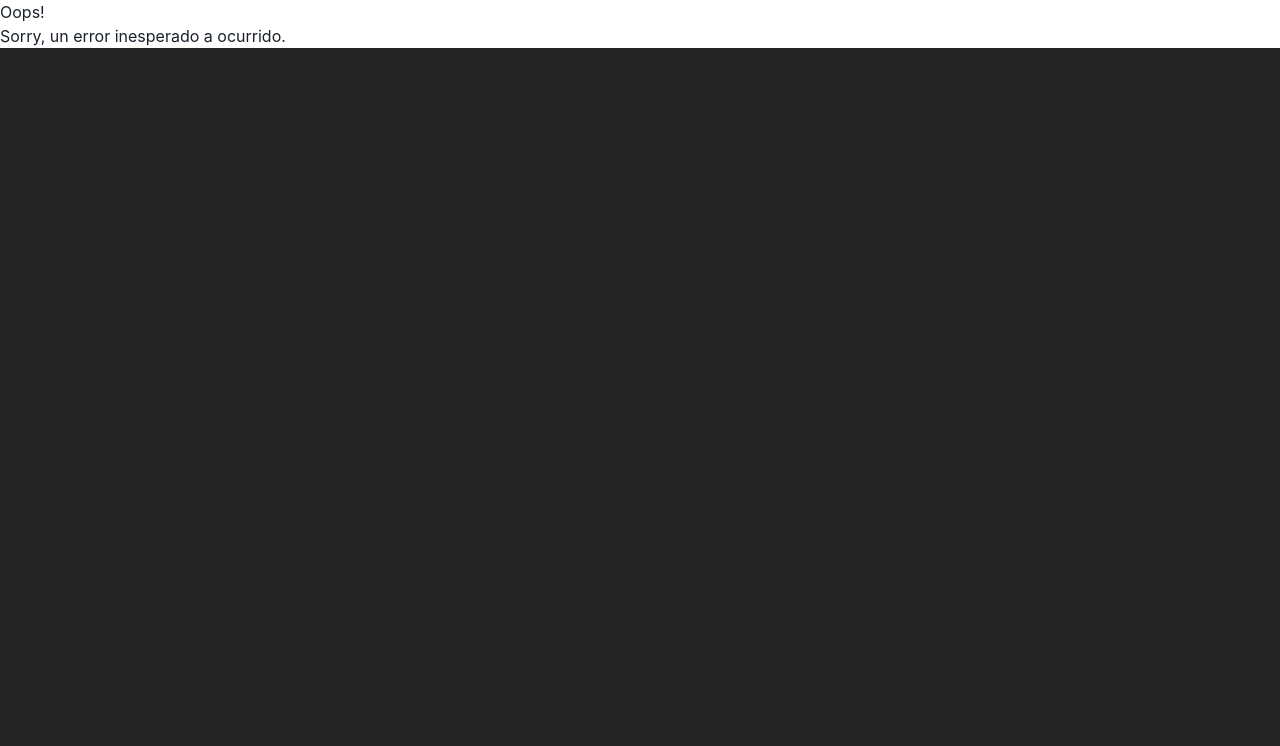
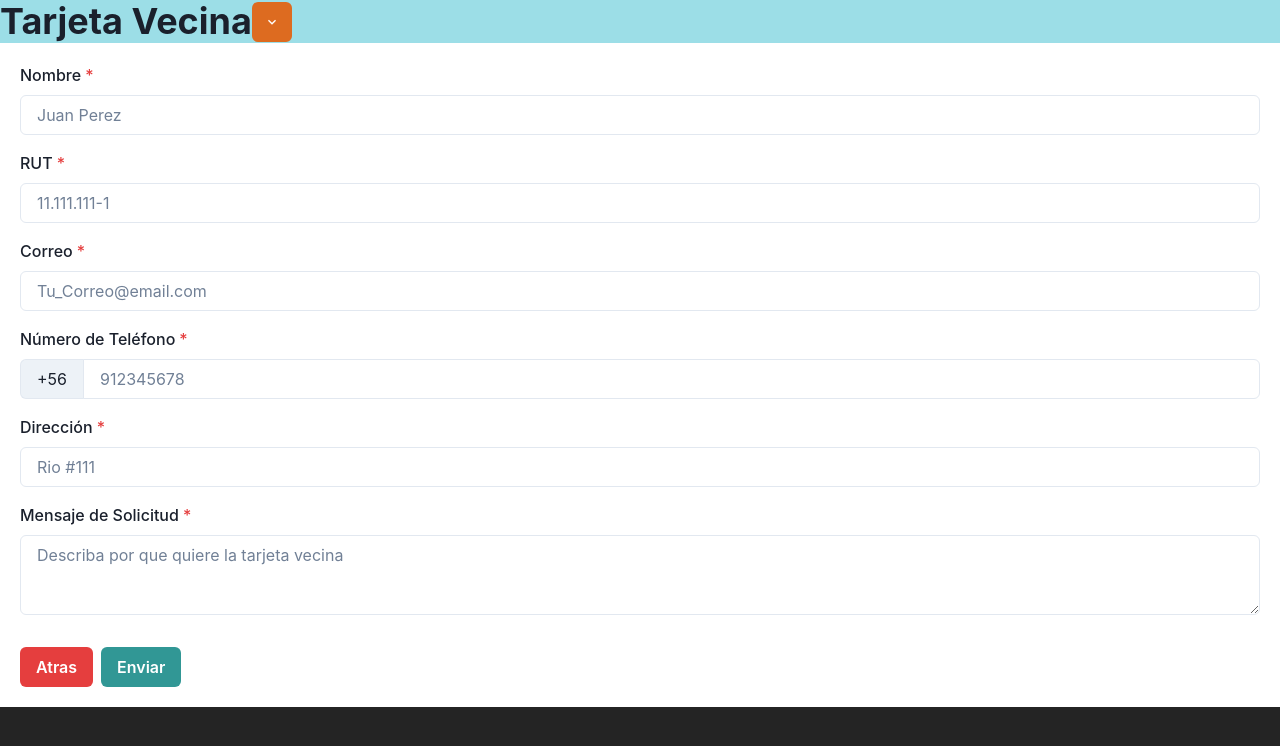
Before and after one commit to CristianIECI1502/PRISW, a React (Vite) app in the folder frontend/: page /postF in a window 1280 px wide. Shown: the top 746 px of the page. Built offline with nearby package versions, Linux system fonts and the light colour scheme; no server answers; sample sign-in values are in the browser's storage.

Commit message:
creacion del formulario en front

```diff
--- a/frontend/src/routes/App.jsx
+++ b/frontend/src/routes/App.jsx
@@ -10,7 +10,7 @@ function App() {
         <h1>Pagina principal</h1>
         <h2>Bienvenido a la pagina principal</h2>
         <Button borderRadius="md" onClick={(()=> navigate ("/forms"))}>Ver Postulaciones</Button>
-        <Button borderRadius="md" colorScheme='blue' size={"md"}>Button</Button>
+        <Button borderRadius="md" colorScheme='twitter' size={"md"} onClick={(()=> navigate("/postF"))}>Crear Postulacion</Button>
         <Button onClick={toggleColorMode}>
           Cambiar a {colorMode === "light" ? "Dark" : "Light"} Theme
         </Button>
--- /dev/null
+++ b/frontend/src/routes/CrForm.jsx
@@ -0,0 +1,154 @@
+import { useFormik } from 'formik';
+import * as Yup from 'yup';
+import { useNavigate } from 'react-router-dom';
+import { createForm } from '../services/form.service';
+import {
+    Box,
+    Button,
+    FormControl,
+    FormLabel,
+    Input,
+    InputGroup,
+    InputLeftAddon,
+    ButtonGroup,
+    FormErrorMessage,
+    Textarea
+} from '@chakra-ui/react';
+
+const CrForm = () => {
+    const navigate = useNavigate();
+    const handleSubmit = async (values, { setErrors, setSubmitting }) => {
+        console.log('handleSubmit called with values:', values);
+        try {
+            await createForm(values);
+            navigate('/success'); // navigate to success page after successful form submission
+        } catch (error) {
+            console.log('Error response:', error.response); // Agrega esto para ver la respuesta de error
+            if (error.response && error.response.status === 400 && error.response.data.message === 'El postulante ya existe') {
+                setErrors({ rut: 'Este RUT ya existe' });
+            } else {
+                setErrors({ submit: 'Ocurrió un error al crear el formulario' });
+            }
+            setSubmitting(false); // Forzar una nueva renderización
+        }
+    };
+
+    const rutValidation = Yup.string()
+    .required('El RUT es obligatorio')
+    .matches(/^\d{1,2}\.\d{3}\.\d{3}-[\dkK]{1}$/, 'El formato del RUT no es válido. Debe ser \'12.345.678-9\'')
+    .test('RUT-valid', 'El RUT ingresado no es válido', (value) => {
+        if (!value) return false;
+        const rut = value.replace(/[.\-kK]/g, "");
+        const rutDigits = parseInt(rut.slice(0, -1), 10);
+        const verifierDigit = rut.slice(-1).toUpperCase();
+
+        let sum = 0;
+        let multiplier = 2;
+
+        for (let i = rutDigits.toString().length - 1; i >= 0; i--) {
+            sum += rutDigits.toString().charAt(i) * multiplier;
+            multiplier = multiplier % 7 === 0 ? 2 : multiplier + 1;
+        }
+
+        const calculatedVerifierDigit = 11 - (sum % 11);
+        const calculatedVerifierDigitString = calculatedVerifierDigit === 10 ? "K" : calculatedVerifierDigit === 11 ? "0" : calculatedVerifierDigit.toString();
+
+        return calculatedVerifierDigitString === verifierDigit;
+    });
+
+    const formik = useFormik({
+        initialValues: {
+            nombre: '',
+            rut: '',
+            email: '',
+            phoneNumber: '',
+            address: '',
+            message: ''
+        },
+        validationSchema: Yup.object({
+            nombre: Yup.string()
+            .matches(/^[A-Za-z ]+$/, 'El nombre solo debe contener caracteres alfabéticos')
+            .required('El nombre es obligatorio'),
+            rut: rutValidation,
+            email: Yup.string().email('El correo no es válido').required('El correo es obligatorio'),
+            phoneNumber: Yup.number()
+                .integer('El número de teléfono debe ser un número entero')
+                .min(100000000, 'El número de teléfono debe tener 9 dígitos')
+                .max(999999999, 'El número de teléfono debe tener 9 dígitos')
+                .required('El número de teléfono es obligatorio')
+                .typeError('El número de teléfono debe ser un número'),
+            message: Yup.string()
+                .required('Mensaje es requerido')
+                .test('no-numbers-or-symbols-only', 'Mensaje no puede contener solo números o símbolos', (value) => {
+                    if (!value) return false;
+                    const containsLetter = /[a-zA-Z]/.test(value);
+                    return containsLetter;
+                })
+                .typeError('Mensaje debe ser de tipo String'),
+            address: Yup.string()
+                .matches(/^[A-Za-z0-9# ]+$/, 'La dirección puede contener caracteres alfabéticos, números y #')
+                .required('La dirección es requerida')
+                .typeError('La dirección debe ser de tipo String'),
+            }),
+        onSubmit: handleSubmit,
+    });
+
+    return (
+        <Box p={5}>
+            <form onSubmit={formik.handleSubmit}>
+                <FormControl id="nombre" isRequired isInvalid={formik.errors.nombre && formik.touched.nombre}>
+                    <FormLabel>Nombre</FormLabel>
+                    <Input placeholder='Juan Perez' type="text" {...formik.getFieldProps('nombre')} />
+                    <FormErrorMessage>{formik.errors.nombre}</FormErrorMessage>
+                </FormControl>
+
+                <FormControl id="rut" mt={4} isRequired isInvalid={formik.errors.rut && formik.touched.rut}>
+                    <FormLabel>RUT</FormLabel>
+                    <Input placeholder='11.111.111-1' type="text" {...formik.getFieldProps('rut')} />
+                    <FormErrorMessage>{formik.errors.rut}</FormErrorMessage>
+                </FormControl>
+
+                <FormControl id="correo" mt={4} isRequired isInvalid={formik.errors.email && formik.touched.email}>
+                    <FormLabel>Correo</FormLabel>
+                    <Input placeholder='Tu_Correo@email.com' type="email" {...formik.getFieldProps('email')} />
+                    <FormErrorMessage>{formik.errors.email}</FormErrorMessage>
+                </FormControl>
+
+                <FormControl id="telefono" mt={4} isRequired isInvalid={formik.errors.phoneNumber && formik.touched.phoneNumber}>
+                    <FormLabel>Número de Teléfono</FormLabel>
+                    <InputGroup>
+                        <InputLeftAddon>+56</InputLeftAddon>
+                        <Input placeholder='912345678' type="tel" {...formik.getFieldProps('phoneNumber')} />
+                    </InputGroup>
+                    <FormErrorMessage>{formik.errors.phoneNumber}</FormErrorMessage>
+                </FormControl>
+
+                <FormControl id="direccion" mt={4} isRequired isInvalid={formik.errors.address && formik.touched.address}>
+                    <FormLabel>Dirección</FormLabel>
+                    <Input placeholder='Rio #111' type="text" {...formik.getFieldProps('address')} />
+                    <FormErrorMessage>{formik.errors.address}</FormErrorMessage>
+                </FormControl>
+
+                <FormControl id="mensaje" mt={4} isRequired isInvalid={formik.errors.message && formik.touched.message}>
+                    <FormLabel>Mensaje de Solicitud</FormLabel>
+                    <Textarea placeholder='Describa por que quiere la tarjeta vecina' {...formik.getFieldProps('message')} />
+                </FormControl>
+
+                <FormControl id="submit" mt={4} isInvalid={formik.errors.submit}>
+                    <FormErrorMessage>{formik.errors.submit}</FormErrorMessage>
+                </FormControl>
+
+                <ButtonGroup>
+                    <Button mt={4} colorScheme='red' onClick={(()=> navigate('/'))}>
+                        Atras
+                    </Button>
+                    <Button mt={4} colorScheme="teal" type="submit">
+                        Enviar
+                    </Button>
+                </ButtonGroup>
+            </form>
+        </Box>
+    );
+};
+
+export default CrForm;
--- a/frontend/src/routes/ErrorPage.jsx
+++ b/frontend/src/routes/ErrorPage.jsx
@@ -1,3 +1,4 @@
+import { Heading, Image, Text } from '@chakra-ui/react';
 import { useRouteError } from 'react-router-dom';
 
 const ErrorPage = () => {
@@ -16,8 +17,9 @@ const ErrorPage = () => {
 
   return (
     <div>
-      <h1>Oops!</h1>
-      <p>Sorry, un error inesperado a ocurrido.</p>
+      <Heading>Oops!</Heading>
+      <Text>Sorry, un error inesperado a ocurrido.</Text>
+        <Image src='https://64.media.tumblr.com/63958cc214ae5a42aa4899c91d6d3a52/485e069769d4c71f-28/s1280x1920/4bcca21dde5eaa35d539dc2376faeecc07ee4647.jpg' alt='Dan Abramov' />
     </div>
   );
 };
--- a/frontend/src/routes/Root.jsx
+++ b/frontend/src/routes/Root.jsx
@@ -2,7 +2,7 @@ import { Outlet } from 'react-router-dom';
 import { useNavigate } from 'react-router-dom';
 import { logout } from '../services/auth.service';
 import { AuthProvider, useAuth } from '../context/AuthContext';
-import { Box, Button, Container, Heading, Text, Flex, Spacer, IconButton } from '@chakra-ui/react';
+import { Box, Button, Heading, Text, Flex, Spacer, IconButton } from '@chakra-ui/react';
 import { ChevronDownIcon, ChevronUpIcon } from '@chakra-ui/icons';
 import { useState } from 'react';
 
@@ -27,11 +27,11 @@ function PageRoot() {
 
   return (
     <nav>
-      <Container>
-      <Box bgColor={""}>
+
+      <Box bgColor={"#9CDEE7"}>
         <Flex align="center">
           <Heading color={""}>Tarjeta Vecina</Heading>
-          <IconButton
+          <IconButton colorScheme='orange'
             icon={showDetails ? <ChevronUpIcon /> : <ChevronDownIcon />}
             onClick={() => setShowDetails(!showDetails)}
           />
@@ -41,12 +41,11 @@ function PageRoot() {
             <Flex align="center">
               <Text>Estas logeado como: {user.email}</Text>
               <Spacer />
-              <Button onClick={handleLogout}>Cerrar sesion</Button>
+              <Button colorScheme='red' onClick={handleLogout}>Cerrar sesion</Button>
             </Flex>
           </Box>
         )}
       </Box>
-      </Container>
       <Outlet />
     </nav>
   );
--- a/frontend/src/services/form.service.js
+++ b/frontend/src/services/form.service.js
@@ -69,18 +69,20 @@ export const editForm = async (id, formData) => {
 };
 
 export const createForm = async (formData) => {
+    console.log('createForm called with formData:', formData);
     try {
         const response = await axios.post('forms/', formData);
         const { status, data } = response;
-        if (status === 200) {
-            console.log(data);
+        console.log('Server response:', response);
+        if (status === 201) {
+            console.log('Server returned status 200, data:', data);
             return { state: 'Success', data: data.data };
         } else {
             console.error('Server did not return the expected data');
-            return { state: 'Error' };
+            throw new Error('Server did not return the expected data');
         }
     } catch (error) {
-        console.error(error);
-        return { state: 'Error' };
+        console.error('Error in createForm:', error);
+        throw error;
     }
 };
--- /dev/null
+++ b/package.json
@@ -0,0 +1,6 @@
+{
+  "dependencies": {
+    "formik": "^2.4.5",
+    "yup": "^1.3.3"
+  }
+}
```
Also changed, not shown: frontend/src/main.jsx (+10 -0 lines), frontend/src/routes/figma.jsx (+5 -6 lines), 1 other file (tests, documents, lock files or other folders).
